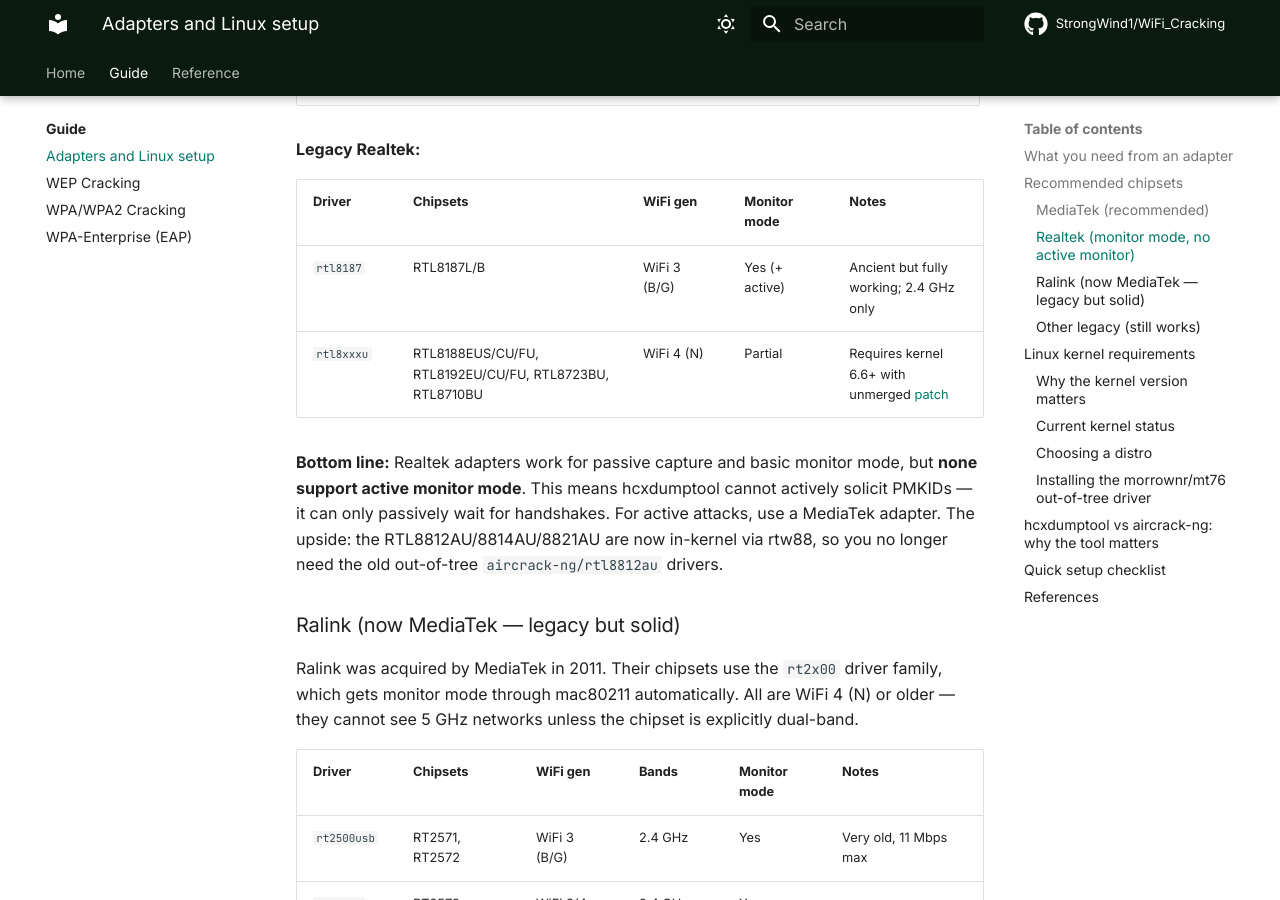
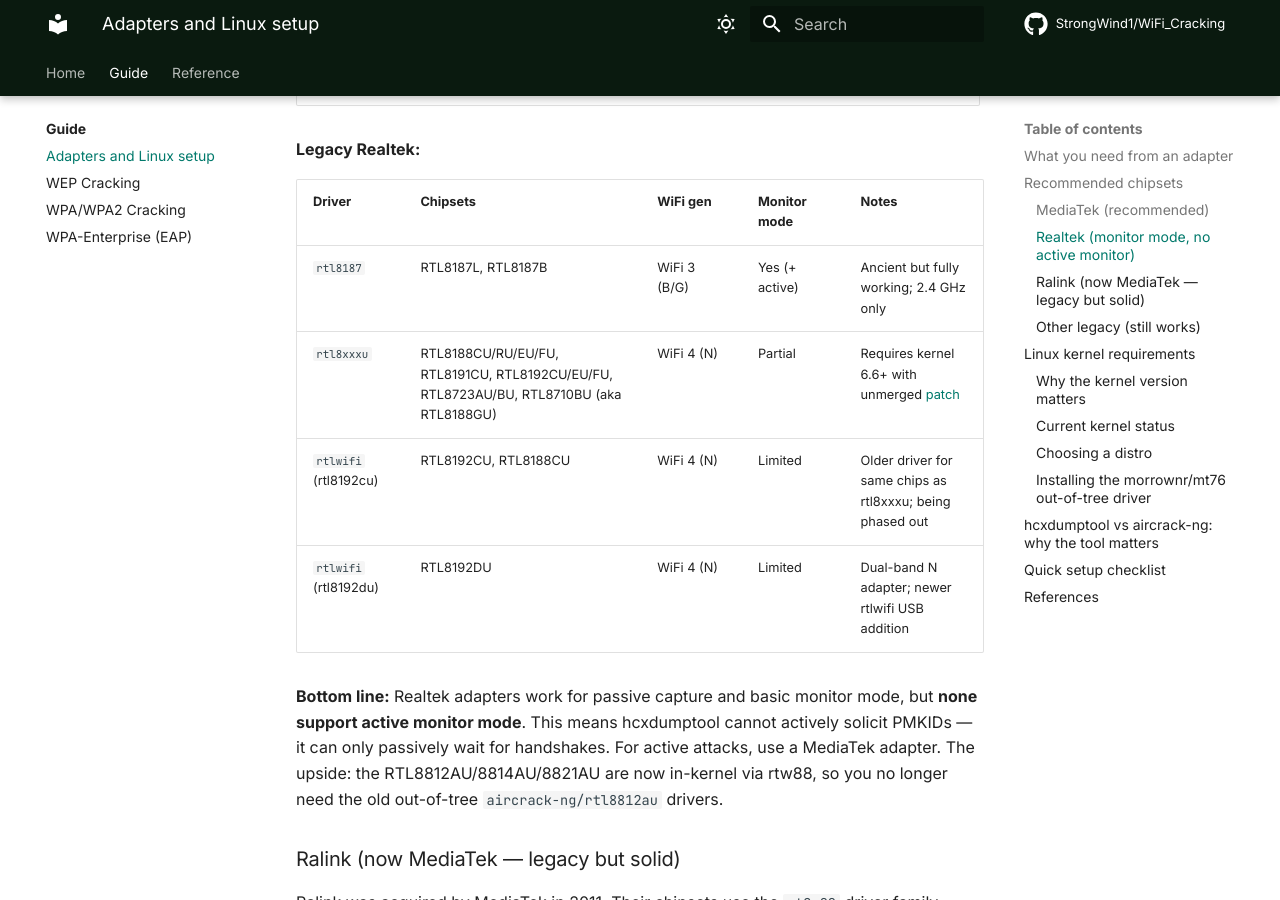
Before and after one commit to StrongWind1/WiFi_Cracking, an MkDocs documentation site: the page built from docs/guide/adapters.md, in a window 1280 px wide and 900 px high, scrolled down 2735 px. Built offline with MkDocs 1.6.1 and Material for MkDocs 9.7.7, drawn with Linux system fonts in a browser that asks for light colours; comment, search, counter and statistics services are not loaded.

Commit message:
docs: add missing Realtek USB chipsets from kernel 7.1.3
Added from kernel source review:
- rtl8xxxu: full chipset list (RTL8188CU/RU/EU/FU, RTL8191CU,
  RTL8192CU/EU/FU, RTL8723AU/BU, RTL8710BU/RTL8188GU)
- rtlwifi USB: RTL8192CU (legacy), RTL8192DU (new)
- RTL8187B variant added to rtl818x

```diff
--- a/docs/guide/adapters.md
+++ b/docs/guide/adapters.md
@@ -67,8 +67,10 @@ Realtek has three in-kernel driver families in kernel 7.1.3. All support basic m
 
 | Driver | Chipsets | WiFi gen | Monitor mode | Notes |
 |---|---|---|---|---|
-| `rtl8187` | RTL8187L/B | WiFi 3 (B/G) | Yes (+ active) | Ancient but fully working; 2.4 GHz only |
-| `rtl8xxxu` | RTL8188EUS/CU/FU, RTL8192EU/CU/FU, RTL8723BU, RTL8710BU | WiFi 4 (N) | Partial | Requires kernel 6.6+ with unmerged [patch](https://bugzilla.kernel.org/show_bug.cgi?id=217205) |
+| `rtl8187` | RTL8187L, RTL8187B | WiFi 3 (B/G) | Yes (+ active) | Ancient but fully working; 2.4 GHz only |
+| `rtl8xxxu` | RTL8188CU/RU/EU/FU, RTL8191CU, RTL8192CU/EU/FU, RTL8723AU/BU, RTL8710BU (aka RTL8188GU) | WiFi 4 (N) | Partial | Requires kernel 6.6+ with unmerged [patch](https://bugzilla.kernel.org/show_bug.cgi?id=217205) |
+| `rtlwifi` (rtl8192cu) | RTL8192CU, RTL8188CU | WiFi 4 (N) | Limited | Older driver for same chips as rtl8xxxu; being phased out |
+| `rtlwifi` (rtl8192du) | RTL8192DU | WiFi 4 (N) | Limited | Dual-band N adapter; newer rtlwifi USB addition |
 
 **Bottom line:** Realtek adapters work for passive capture and basic monitor mode, but **none support active monitor mode**. This means hcxdumptool cannot actively solicit PMKIDs — it can only passively wait for handshakes. For active attacks, use a MediaTek adapter. The upside: the RTL8812AU/8814AU/8821AU are now in-kernel via rtw88, so you no longer need the old out-of-tree `aircrack-ng/rtl8812au` drivers.
 
```
